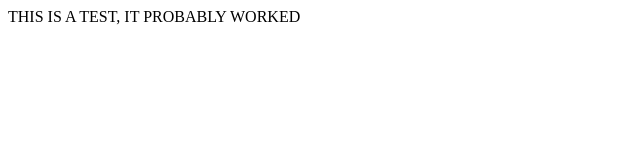
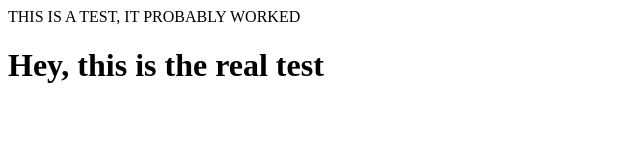
Before and after one commit to hagridaaron/jenkinstest, a plain HTML site: page index.html in a window 1280 px wide. Shown: the whole page, without its empty margins (0-640 px from the left). Drawn offline with Linux system fonts and the light colour scheme.

Commit message:
changed index

```diff
--- a/index.html
+++ b/index.html
@@ -1 +1,2 @@
 THIS IS A TEST, IT PROBABLY WORKED
+<h1>Hey, this is the <b>real</b> test</h1>
```
